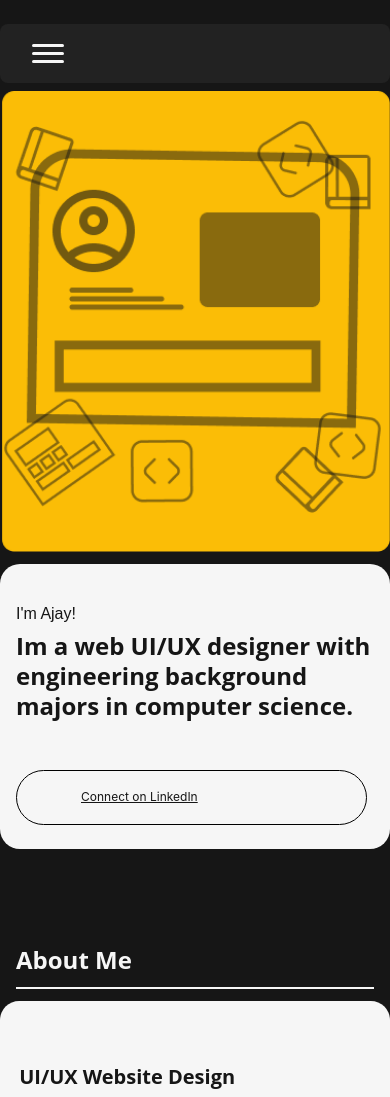
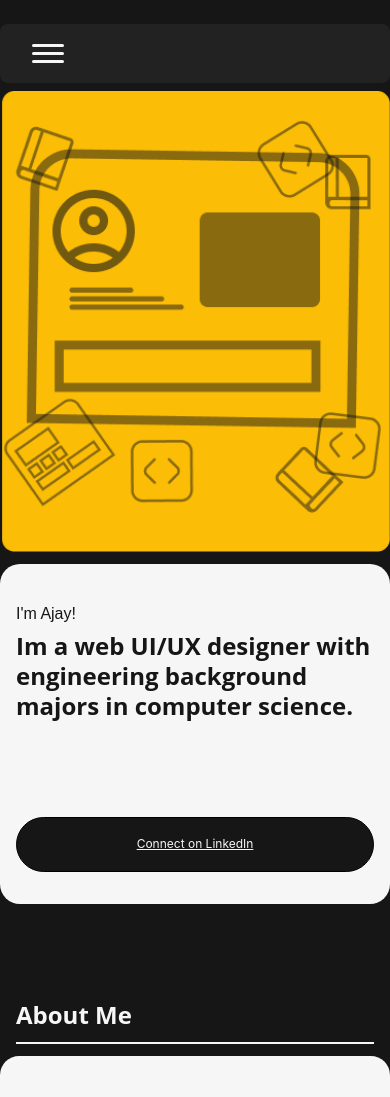
Before and after one commit to ajayshsh7/Ajay-sharma, a Next.js app: page /about in a window 390 px wide. Shown: the top 1097 px of the page. Built offline with nearby package versions, Linux system fonts and the light colour scheme.

Commit message:
fixed responsive paging

```diff
--- a/app/about/about.module.css
+++ b/app/about/about.module.css
@@ -10,7 +10,6 @@
   /* margin-inline: 4rem; */
   gap: .5rem;
   padding-top: 2rem;
-
   margin-inline: auto;
 }
 .heroContent{
@@ -35,11 +34,6 @@
   object-fit: cover;
   object-position: center;
   max-width: 100%;
-
-}
-.heroBtns{
-  position: absolute;
-  bottom: 4rem;
 
 }
 .heroBtn{
@@ -107,17 +101,11 @@
   margin-inline: auto;
 }
 
-@media (max-width: 1250px) {
+
+@media (max-width: 850px) {
   .heroGrid{
     margin-inline: 0;
     padding-top: .5rem;
-  }
-  .heroBtns{
-    bottom: 1.5rem;
-  }
-}
-@media (max-width: 850px) {
-  .heroGrid{
     grid-template-columns: 1fr;
   }
   .heroContent{
@@ -126,11 +114,10 @@
 
 }
 @media (max-width: 580px) {
-  .heroBtns{
+  .heroBtn{
     display: grid;
-    /* gap: .5em; */
-    width: 90%;
-    align-items: center;
+    grid-template-columns: 1fr;
+    text-align: center;
   }
   .whyMeContainer{
     padding-inline: 1.2rem;
--- a/app/about/page.tsx
+++ b/app/about/page.tsx
@@ -9,16 +9,14 @@ export default function AboutPage() {
         <div className={styles.heroGrid}>
           <div className={styles.heroImg}> <img className={styles.myImg} src="../abouthero.png" alt="" /></div>
           <div className={styles.heroContent}><p>I&apos;m Ajay!</p><h1 className={styles.heroText}>Im a web UI/UX designer with engineering background majors in computer science.</h1>
-            <div className={styles.heroBtns}>
-              <Link
+            <Link
                 href="https://linkedin.com/in/ajay-kumarsharma/"
-                className={`${styles.heroBtn} ${styles.heroBtn2}`}
+                className={`${styles.heroBtn} `}
                 target="_blank" // optional: open in new tab
                 rel="noopener noreferrer" // security best practice
               >
                 Connect on LinkedIn
               </Link>
-            </div>
           </div>
         </div>
         <div className={`${styles.primaryContainer} ${styles.whyMe}`}>
```
